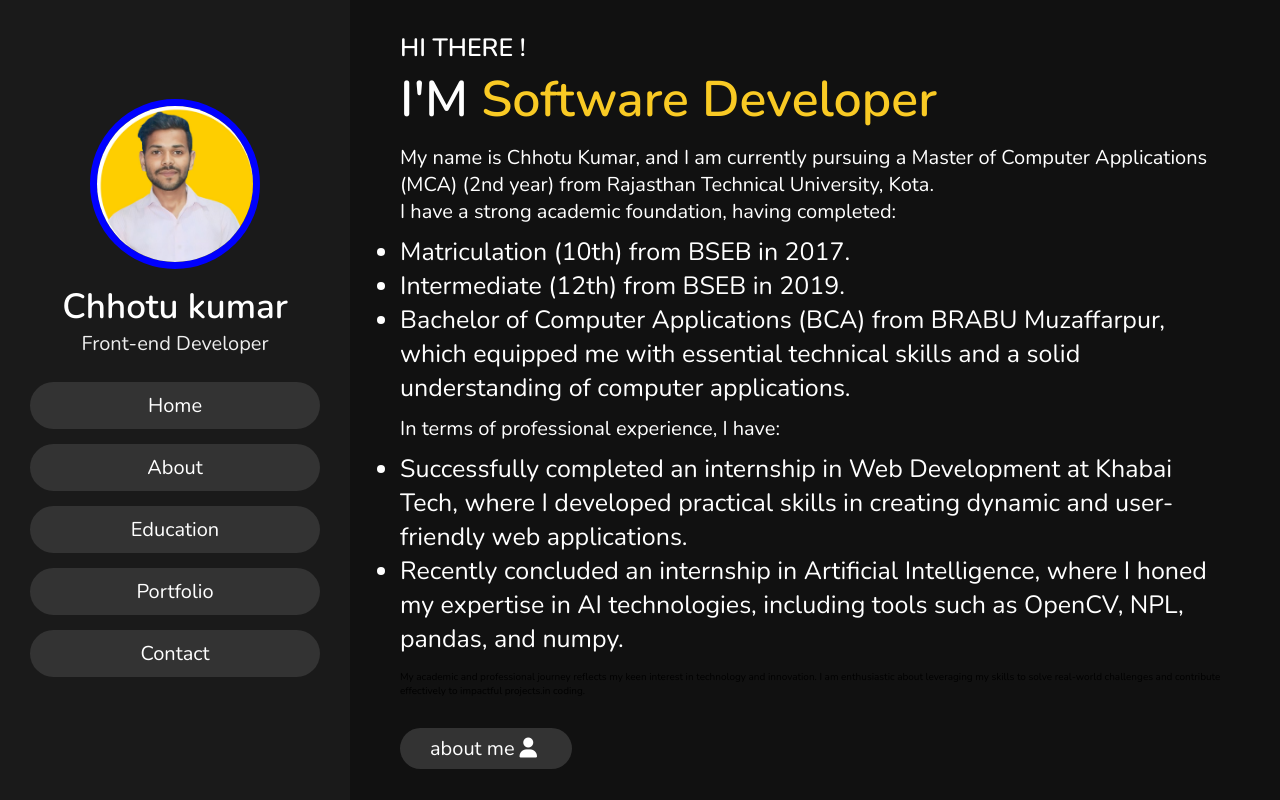
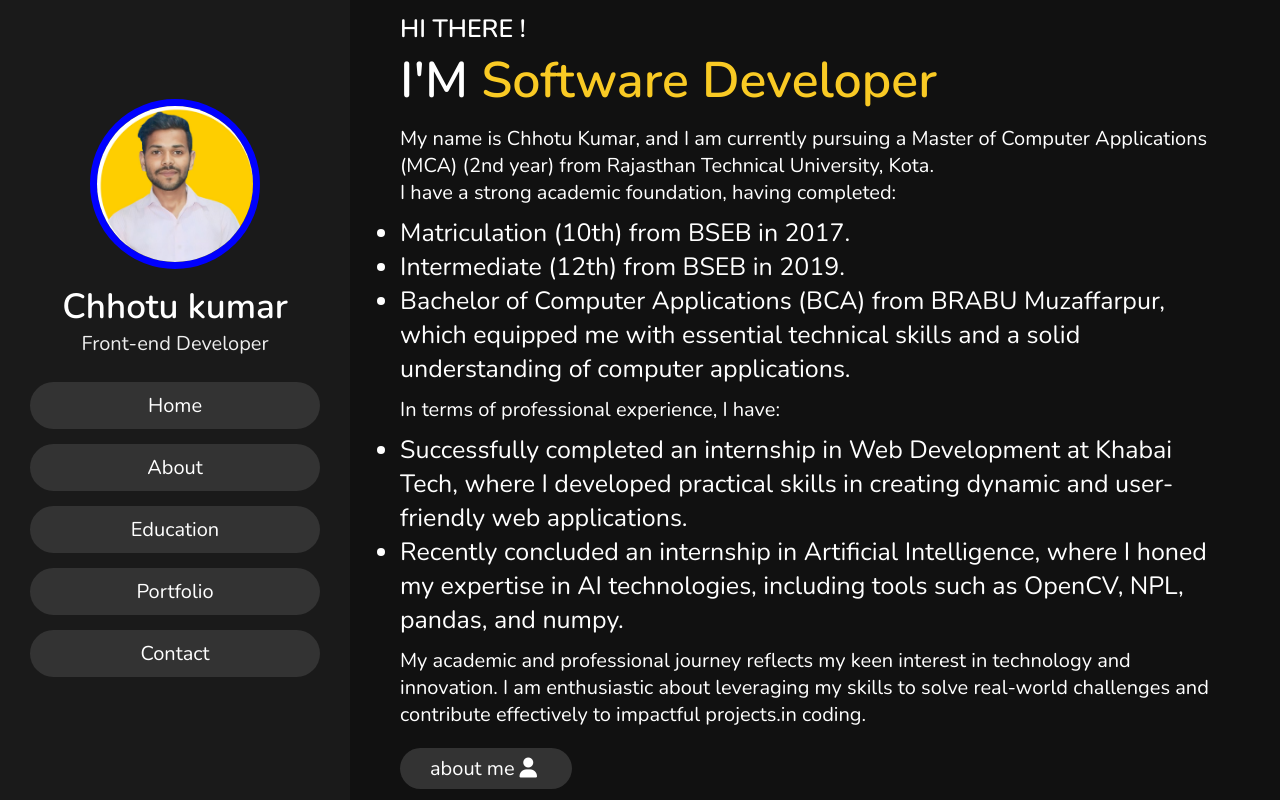
Before and after one commit to chhotu-code/Portfolio, a plain HTML site: page index.html in a window 1280 px wide. Shown: the top 800 px of the page. Drawn offline with nearby package versions, Linux system fonts and the light colour scheme.

Commit message:
change some line

```diff
--- a/index.html
+++ b/index.html
@@ -33,7 +33,7 @@
 <section class="home" id="home">
     <h3>HI THERE !</h3>
     <h1 class="H1name">I'M <span id="changeName">Chhotu Shaw</span></h1>
-    <p>My name is Chhotu Kumar, and I am currently pursuing a Master of Computer Applications (MCA) (2nd year) from Rajasthan Technical University, Kota.<br>
+    <p class="text">My name is Chhotu Kumar, and I am currently pursuing a Master of Computer Applications (MCA) (2nd year) from Rajasthan Technical University, Kota.<br>
 
         I have a strong academic foundation, having completed:</p>
             <ul class="text">
@@ -42,11 +42,12 @@
                 <li>Bachelor of Computer Applications (BCA) from BRABU Muzaffarpur, which equipped me with essential technical skills and a solid understanding of computer applications.</li>
             </ul>
 
-    <p>In terms of professional experience, I have:</pr>
+    <p class="text">In terms of professional experience, I have:</p>
     <ul class="text">
         <li>Successfully completed an internship in Web Development at Khabai Tech, where I developed practical skills in creating dynamic and user-friendly web applications.</li>
         <li>Recently concluded an internship in Artificial Intelligence, where I honed my expertise in AI technologies, including tools such as OpenCV, NPL, pandas, and numpy.</li>
-    </ul><br>
+    </ul>
+    <p class="text">
         My academic and professional journey reflects my keen interest in technology and innovation. I am enthusiastic about leveraging my skills to solve real-world challenges and contribute effectively to impactful projects.in coding.
     </p>
     <a href="#about"><button class="btn">about me<i class="fas fa-user"></i></button></a>
--- a/style.css
+++ b/style.css
@@ -398,3 +398,7 @@ section .btn{
     font-size: 2.5rem;
     color: white;
 }
+.text{
+    font-size: 2.5rem;
+    color: white;
+}
```
